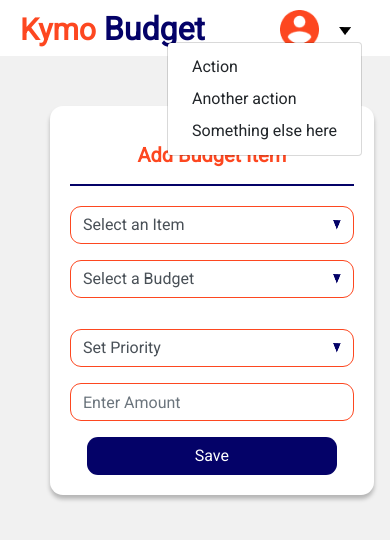
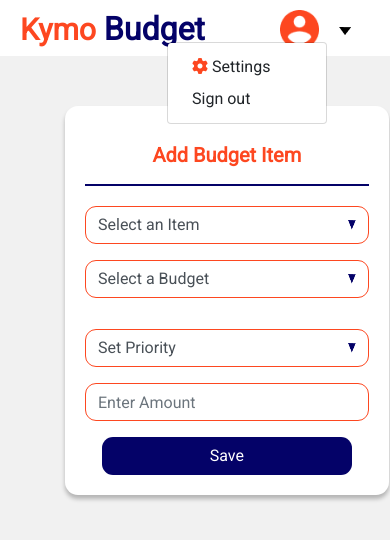
Before and after one commit to rammyblog/kymopoleia, a PHP site: page /addBudgetItems/addBugetItems.html in a window 390 px wide, after a click that opens the changed part. Shown: the top 540 px of the page. Run offline with PHP 8.4, Linux system fonts and the light colour scheme; some libraries are stand-ins or nearby versions.

Commit message:
Made it landing page mobile responsive

```diff
--- a/addBudgetItems/addBudgetItems.css
+++ b/addBudgetItems/addBudgetItems.css
@@ -53,6 +53,20 @@ nav {
 
 .dropdown-menu.show {
     transform: translate3d(-172px, 21px, 0px) !important;
+}
+
+#budget-menu{
+    transform: translate3d(2px, 40px, 0px) !important;
+    max-height: 250px;
+    overflow: auto;
+    width: 300px;
+
+}
+
+.scroller{
+    overflow-y: scroll;
+    scrollbar-color: #FD4720 #FD4720;
+    scrollbar-width: thin;
 }
 
 .user-avatar {
--- a/addBudgetItems/addBugetItems.html
+++ b/addBudgetItems/addBugetItems.html
@@ -23,9 +23,8 @@
                       <img src="images/drop.png" alt="">
                     </div>
                     <div class="dropdown-menu" aria-labelledby="dropdownMenuButton">
-                      <a class="dropdown-item" href="#">Action</a>
-                      <a class="dropdown-item" href="#">Another action</a>
-                      <a class="dropdown-item" href="#">Something else here</a>
+                      <a class="dropdown-item" href="#"> <i style="color: #FD4720" class="fas fa-cog"></i> Settings</a>
+                      <a class="dropdown-item" href="#">Sign out</a>
                     </div>
                   </div>
 
@@ -40,16 +39,19 @@
             <ul class="sidebar-list">
                 <li><i class="fas fa-home"></i> Dashboard</li>
                 <li><i class="fas fa-plus-circle"></i> Add Budget Items</li>
-                <li class="active"> <i class="fas fa-plus-circle"></i> Add Items</li>
+                <i class="fas fa-plus-circle"></i> <li style="display: inline" class="active"> Add Items</li>
             </ul>
         </section>
 
         <section class="add-budget">
+            <div class="container">
+
                 <form class="add-budget-form">
                     <h2>Add Budget Item</h2>
                         <div class="form-row margin-height">
                         <div class="form-group col-md-6">
                             <select class="custom-select">
+
                                     <option selected>Select an Item</option>
                                     <option value="tax">Tax</option>
                                     <option value="groceries">Groceries</option>
@@ -85,6 +87,8 @@
                         <button type="submit" class="btn budget-save text-center">Save</button>
                       </form>
 
+            </div>
+
         </section>
 
 
```
